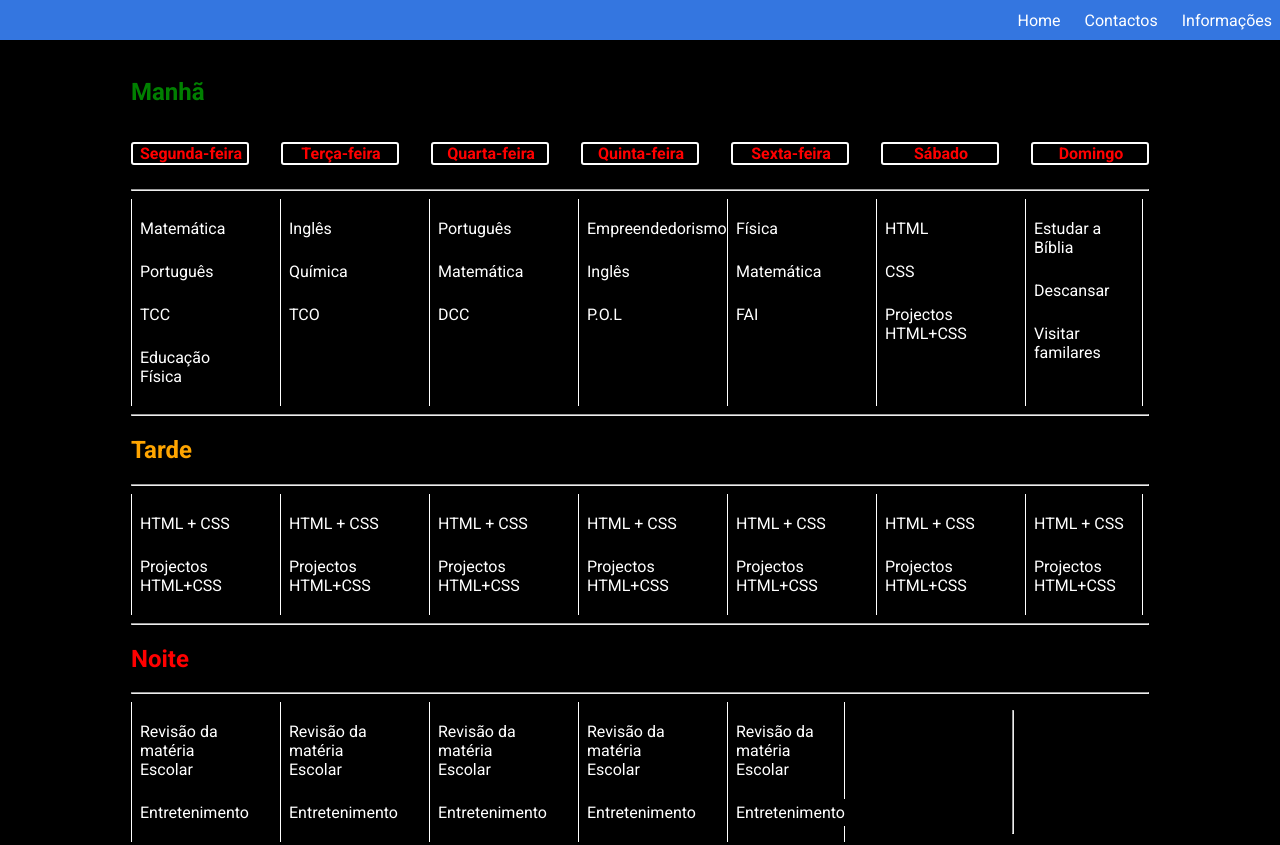
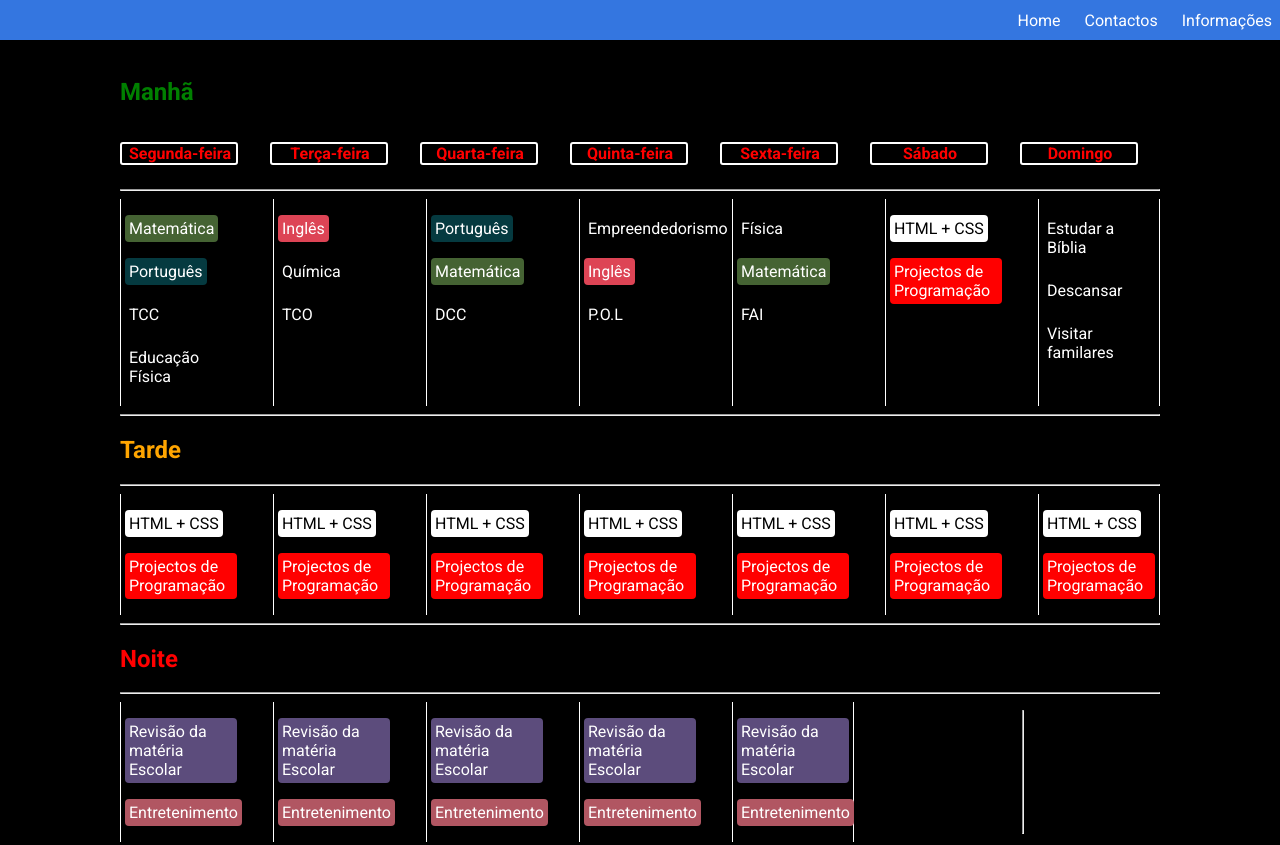
Before and after one commit to heitor931/jose, a plain HTML site: page index.html in a window 1280 px wide. Shown: the top 845 px of the page. Drawn offline with Linux system fonts and the light colour scheme.

Commit message:
Added colours to the topics

```diff
--- a/index.css
+++ b/index.css
@@ -92,6 +92,7 @@
 .dias {
     width: 7rem;
     padding-left: 4px;
+    padding-right: 4px;
     border-left: 1px solid white;
     text-align: start;
     color: white;
--- a/index.html
+++ b/index.html
@@ -28,36 +28,35 @@
           <hr>
           <div class="tarefas">
             <div class="dias">
-              <p>Matemática</p>
-              <p>Português</p>
+              <p style="background-color: #456333";>Matemática</p>
+              <p style="background-color: #053a40;">Português</p>
               <p>TCC</p>
               <p>Educação Física</p>
             </div>
             <div class="dias">
-              <p>Inglês</p>
+              <p style="background-color: #dd4455;">Inglês</p>
               <p>Química</p>
               <p>TCO</p>
             </div>
             <div class="dias">
-              <p>Português</p>
-              <p>Matemática</p>
+              <p style="background-color: #053a40;">Português</p>
+              <p style="background-color: #456333">Matemática</p>
               <p>DCC</p>
             </div>
             <div class="dias">
               <p>Empreendedorismo</p>
-              <p>Inglês</p>
+              <p style="background-color: #dd4455;">Inglês</p>
               <p>P.O.L</p>
             </div>
             <div class="dias">
               <p>Física</p>
-              <p>Matemática</p>
+              <p style="background-color: #456333">Matemática</p>
               <p>FAI</p>
 
             </div>
             <div class="dias">
-              <p>HTML</p>
-              <p>CSS</p>
-              <p>Projectos HTML+CSS</p>
+              <p style="color: #000000; background-color:white;">HTML + CSS</p>
+              <p style="background-color: red;">Projectos de Programação</p>
             </div>
             <div  style="border-right: 1px solid white;" class="dias">
               <p>Estudar a Bíblia</p>
@@ -72,33 +71,33 @@
         <section class="tarde">
           <div class="tarefas">
             <div class="dias">
-              <p>HTML + CSS</p>
-              <p>Projectos HTML+CSS</p>
+              <p style="color: #000000;background-color: white;">HTML + CSS</p>
+              <p style="background-color: red;">Projectos de Programação</p>
             </div>
 
             <div class="dias">
-              <p>HTML + CSS</p>
-              <p>Projectos HTML+CSS</p>
+              <p style="color: #000000;background-color: white;">HTML + CSS</p>
+              <p style="background-color: red;">Projectos de Programação</p>
             </div>
             <div class="dias">
-              <p>HTML + CSS</p>
-              <p>Projectos HTML+CSS</p>
+              <p style="color: #000000;background-color: white;">HTML + CSS</p>
+              <p style="background-color: red;">Projectos de Programação</p>
             </div>
             <div class="dias">
-              <p>HTML + CSS</p>
-              <p>Projectos HTML+CSS</p>
+              <p style="color: #000000;background-color: white;">HTML + CSS</p>
+              <p style="background-color: red;">Projectos de Programação</p>
             </div>
             <div class="dias">
-              <p>HTML + CSS</p>
-              <p>Projectos HTML+CSS</p>
+              <p style="color: #000000;background-color: white;">HTML + CSS</p>
+              <p style="background-color: red;">Projectos de Programação</p>
             </div>
             <div class="dias">
-              <p>HTML + CSS</p>
-              <p>Projectos HTML+CSS</p>
+              <p style="color: #000000;background-color: white;">HTML + CSS</p>
+              <p style="background-color: red;">Projectos de Programação</p>
             </div>
             <div style="border-right: 1px solid" class="dias">
-              <p>HTML + CSS</p>
-              <p>Projectos HTML+CSS</p>
+              <p style="color: #000000;background-color: white;">HTML + CSS</p>
+              <p style="background-color: red;">Projectos de Programação</p>
             </div>
           </div>
         </section>
@@ -108,24 +107,24 @@
         <section class="noite">
           <div class="tarefas">
             <div class="dias">
-             <p>Revisão da matéria Escolar</p>
-             <p>Entretenimento</p>
+             <p style="background-color:#5c4c7c;">Revisão da matéria Escolar</p>
+             <p style="background-color: #b15662;">Entretenimento</p>
             </div>
             <div class="dias">
-                <p>Revisão da matéria Escolar</p>
-                <p>Entretenimento</p>
+                <p style="background-color:#5c4c7c;">Revisão da matéria Escolar</p>
+                <p style="background-color: #b15662;">Entretenimento</p>
             </div>
             <div class="dias">
-                <p>Revisão da matéria Escolar</p>
-                <p>Entretenimento</p>
+                <p style="background-color:#5c4c7c;">Revisão da matéria Escolar</p>
+                <p style="background-color: #b15662;">Entretenimento</p>
             </div>
             <div class="dias">
-                <p>Revisão da matéria Escolar</p>
-                <p>Entretenimento</p>
+                <p style="background-color:#5c4c7c;">Revisão da matéria Escolar</p>
+                <p style="background-color: #b15662;">Entretenimento</p>
             </div>
             <div style="border-right: 1px solid" class="dias">
-              <p>Revisão da matéria Escolar</p>
-              <p>Entretenimento</p>
+              <p style="background-color:#5c4c7c;">Revisão da matéria Escolar</p>
+              <p style="background-color: #b15662;">Entretenimento</p>
              </div>
              <hr>
         </section>
```
